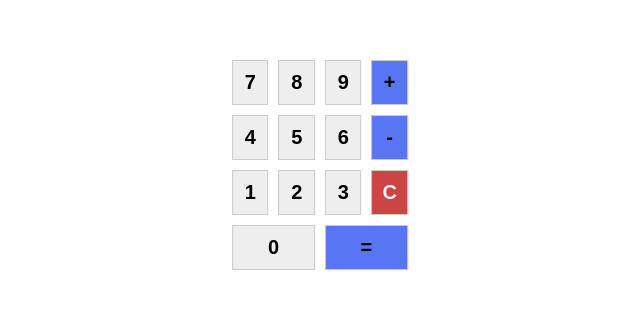
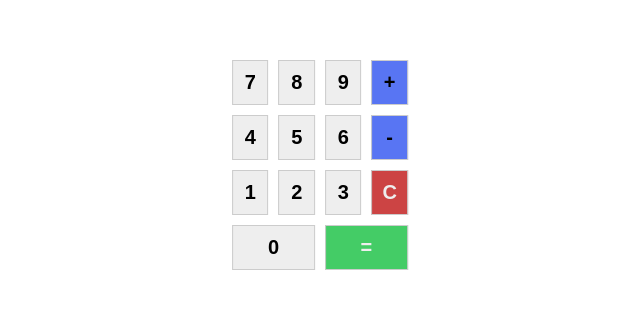
Before and after one commit to DosMDs/module_2_theme_2_task_3, a React (Vite) app: page / in a window 1280 px wide. Shown: the part 235-544 px from the top of the page, without its empty margins (320-960 px from the left). Built offline with nearby package versions, Linux system fonts and the light colour scheme.

Commit message:
добавил стиля для кнопки =

```diff
--- a/src/button.module.css
+++ b/src/button.module.css
@@ -23,6 +23,11 @@
 	color: #eee;
 }
 
+.operator-execute {
+	background: #44cc66;
+	color: #eee;
+}
+
 .button:nth-child(13),
 .button:nth-child(14) {
 	grid-column: span 2;
--- a/src/data.json
+++ b/src/data.json
@@ -12,5 +12,5 @@
     {"id": "11", "value": 3, "style": "number"},
     {"id": "12", "value": "C", "style": "operator-reset"},
 	{"id": "13", "value": 0, "style": "number"},
-    {"id": "14", "value": "=", "style": "operator"}
+    {"id": "14", "value": "=", "style": "operator-execute"}
 ]
```
